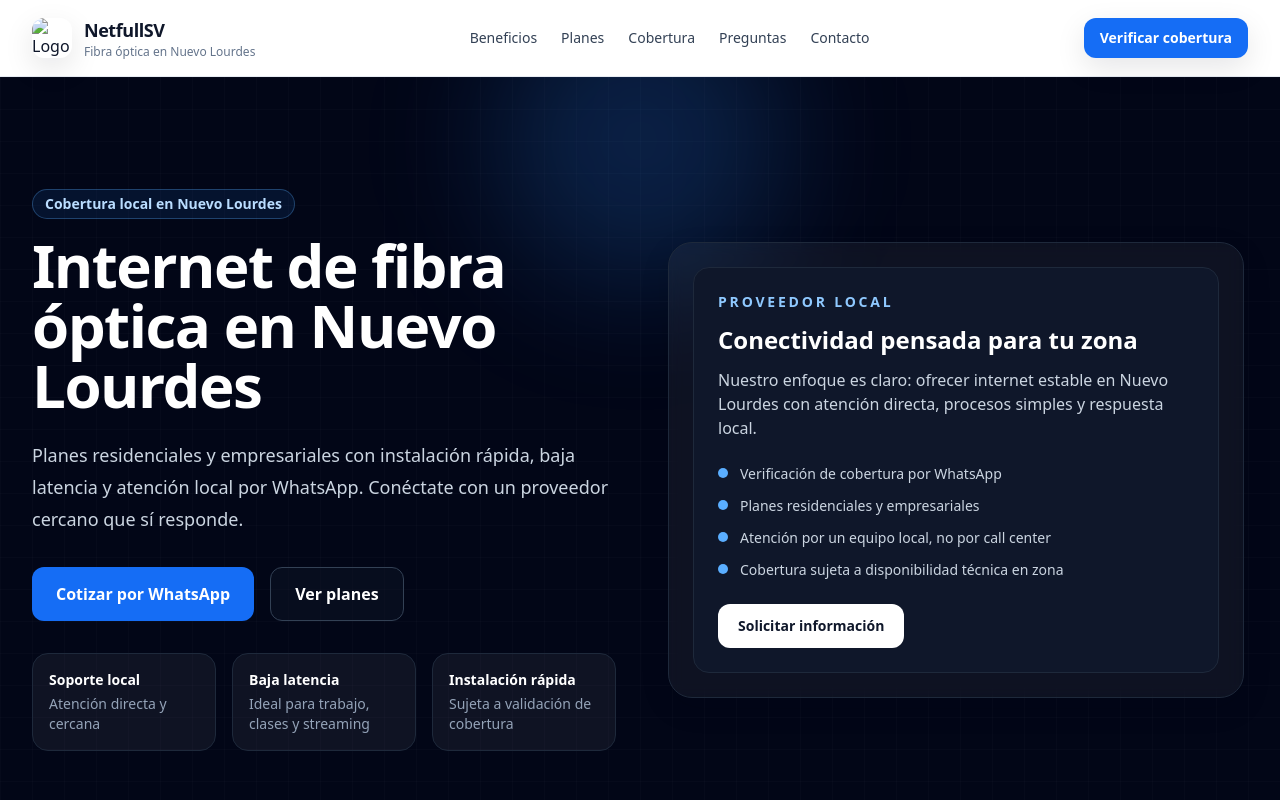
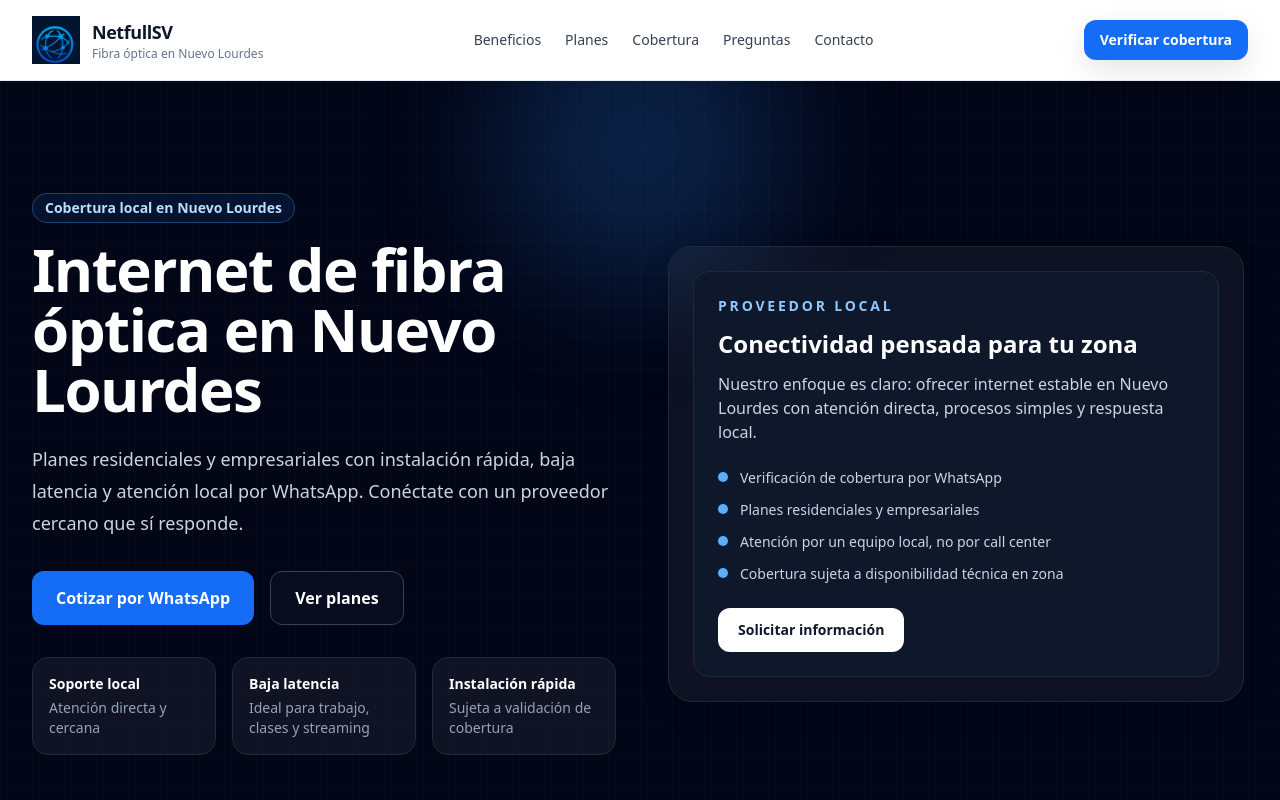
Before and after one commit to MinnerGarcia/netfullsv-website, a plain HTML site: page index.html in a window 1280 px wide. Shown: the top 800 px of the page. Drawn offline with nearby package versions, Linux system fonts and the light colour scheme.

Commit message:
Update index.html

```diff
--- a/index.html
+++ b/index.html
@@ -114,7 +114,7 @@
   <header class="sticky top-0 z-50 border-b border-slate-200/80 bg-white/90 backdrop-blur">
     <div class="mx-auto flex max-w-7xl items-center justify-between px-4 py-4 sm:px-6 lg:px-8">
       <a href="#inicio" class="flex items-center gap-3">
-        <img src="assets/logo.png" alt="Logo de NetfullSV" class="h-10 w-10 rounded-xl object-cover shadow-soft" />
+        <img src="assets/logo-netfull.png" alt="Logo de NetfullSV" class="h-12 w-12 object-contain" />
         <div>
           <p class="text-lg font-extrabold tracking-tight text-slate-900">NetfullSV</p>
           <p class="text-xs font-medium text-slate-500">Fibra óptica en Nuevo Lourdes</p>
```
